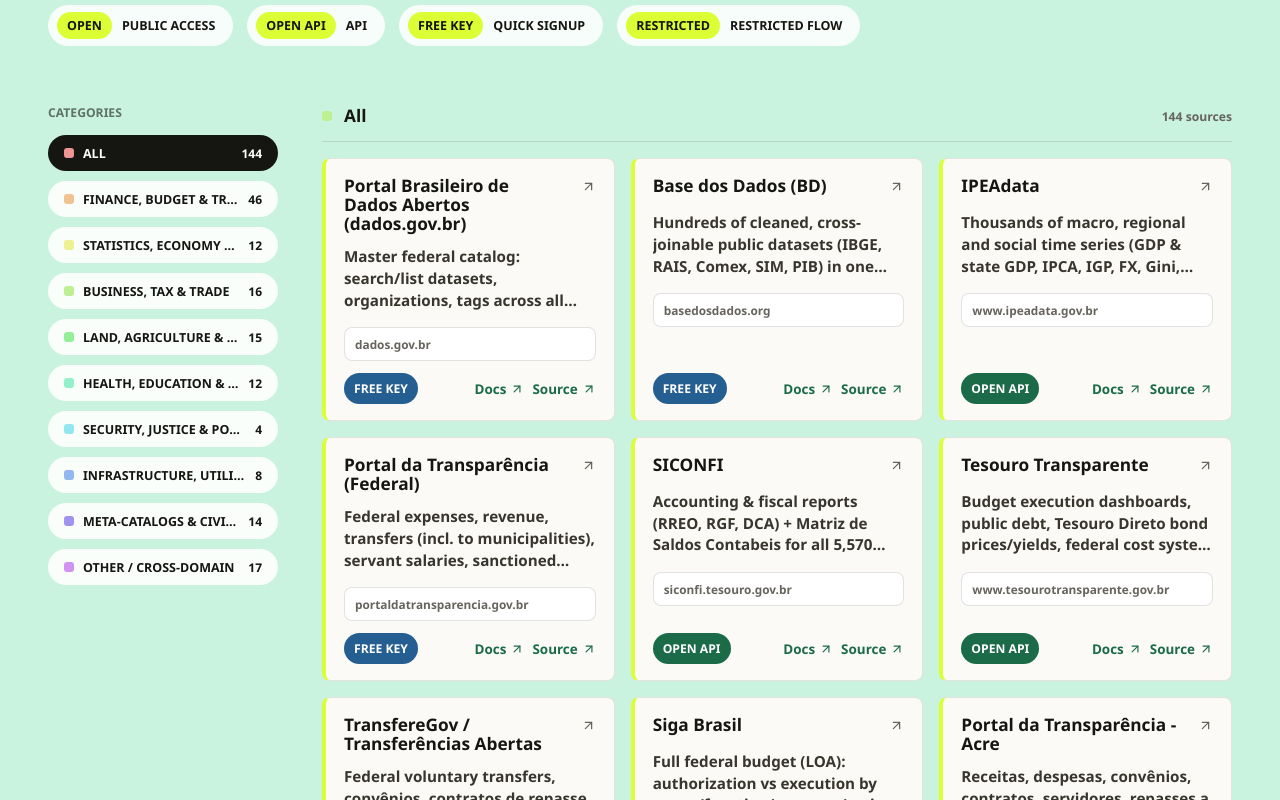
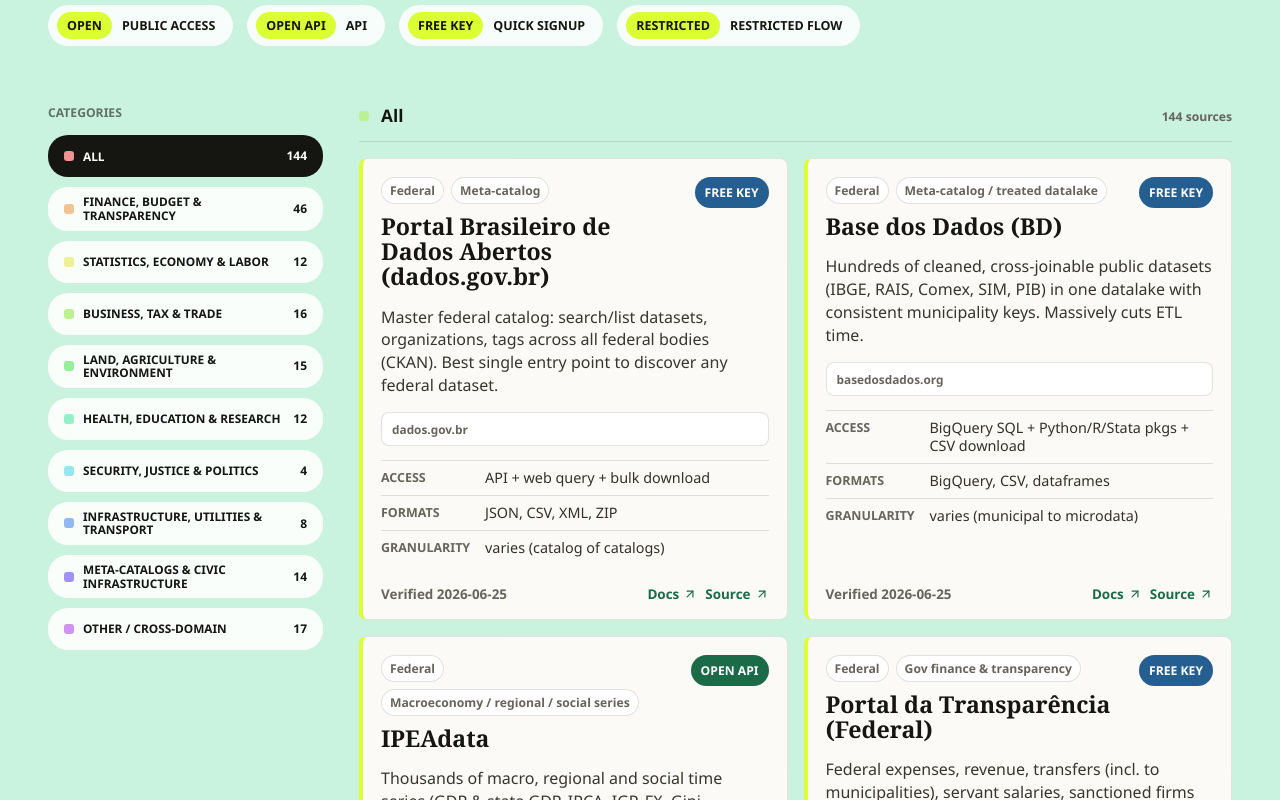
Before and after one commit to educrvz/brazil-open-data-index, a React (Vite) app: page / in a window 1280 px wide. Shown: the part 500-1300 px from the top of the page. Built offline with nearby package versions, Linux system fonts and the light colour scheme.

Commit message:
Restore detailed clickable source cards

```diff
--- a/src/main.jsx
+++ b/src/main.jsx
@@ -240,32 +240,72 @@
 }
 
 function SourceCard({ source, t }) {
+  const openSource = () => {
+    window.open(source.url, "_blank", "noopener,noreferrer");
+  };
+
+  const openSourceFromKeyboard = (event) => {
+    if (event.key === "Enter" || event.key === " ") {
+      event.preventDefault();
+      openSource();
+    }
+  };
+
+  const stopCardClick = (event) => {
+    event.stopPropagation();
+  };
+
   return (
-    <article className="source-card">
+    <article
+      className="source-card"
+      onClick={openSource}
+      onKeyDown={openSourceFromKeyboard}
+      role="link"
+      tabIndex={0}
+      aria-label={`${source.name} - ${t.card.source}`}
+    >
       <div className="source-card__top">
         <div>
+          <div className="source-card__meta">
+            <span>{source.level}</span>
+            {source.location && source.location !== "-" ? <span>{source.location}</span> : null}
+            <span>{source.domain}</span>
+          </div>
           <h2>{source.name}</h2>
         </div>
-        <a className="card-arrow" href={source.url} target="_blank" rel="noreferrer" aria-label={source.name}>
-          <ArrowUpRight size={15} />
-        </a>
+        <span className={`access access--${source.accessType.toLowerCase().replaceAll(" ", "-")}`}>
+          {t.accessTypes[source.accessType] ?? source.accessType}
+        </span>
       </div>
 
       <p>{source.description}</p>
 
       <div className="endpoint">{compactUrl(source.url)}</div>
 
+      <dl className="source-facts">
+        <div>
+          <dt>{t.card.access}</dt>
+          <dd>{source.accessMethod || t.card.notSpecified}</dd>
+        </div>
+        <div>
+          <dt>{t.card.formats}</dt>
+          <dd>{source.formats.slice(0, 4).join(", ") || t.card.notSpecified}</dd>
+        </div>
+        <div>
+          <dt>{t.card.granularity}</dt>
+          <dd>{source.granularity || t.card.varies}</dd>
+        </div>
+      </dl>
+
       <div className="source-card__footer">
-        <span className={`access access--${source.accessType.toLowerCase().replaceAll(" ", "-")}`}>
-          {t.accessTypes[source.accessType] ?? source.accessType}
-        </span>
+        <span>{t.card.verified} {source.lastVerified}</span>
         <div className="source-card__links">
           {source.docs ? (
-            <a href={source.docs} target="_blank" rel="noreferrer">
+            <a href={source.docs} target="_blank" rel="noreferrer" onClick={stopCardClick}>
               {t.card.docs} <ArrowUpRight size={14} />
             </a>
           ) : null}
-          <a href={source.url} target="_blank" rel="noreferrer">
+          <a href={source.url} target="_blank" rel="noreferrer" onClick={stopCardClick}>
             {t.card.source} <ArrowUpRight size={14} />
           </a>
         </div>
--- a/src/styles.css
+++ b/src/styles.css
@@ -199,8 +199,8 @@
 
 .catalog__inner {
   display: grid;
-  grid-template-columns: 230px minmax(0, 1fr);
-  gap: 44px;
+  grid-template-columns: 275px minmax(0, 1fr);
+  gap: 36px;
   align-items: start;
 }
 
@@ -232,24 +232,23 @@
   gap: 9px;
   align-items: center;
   width: 100%;
-  min-height: 36px;
+  min-height: 42px;
   min-width: 0;
   border: 0;
-  border-radius: 999px;
+  border-radius: 20px;
   background: rgba(255, 255, 255, 0.88);
-  padding: 0 16px;
+  padding: 8px 16px;
   color: var(--ink);
   cursor: pointer;
-  font-size: 0.78rem;
+  font-size: 0.74rem;
   font-weight: 900;
   text-align: left;
   text-transform: uppercase;
+  line-height: 1.15;
 }
 
 .category-list button span:nth-child(2) {
-  overflow: hidden;
-  text-overflow: ellipsis;
-  white-space: nowrap;
+  white-space: normal;
 }
 
 .category-list button strong {
@@ -299,7 +298,7 @@
 
 .source-grid {
   display: grid;
-  grid-template-columns: repeat(auto-fill, minmax(250px, 1fr));
+  grid-template-columns: repeat(auto-fill, minmax(330px, 1fr));
   gap: 16px;
 }
 
@@ -309,7 +308,7 @@
 
 .source-card {
   display: flex;
-  min-height: 204px;
+  min-height: 380px;
   flex-direction: column;
   border: 1px solid rgba(21, 21, 17, 0.1);
   border-left: 4px solid var(--acid);
@@ -317,6 +316,26 @@
   background: var(--panel);
   padding: 18px 18px 16px;
   box-shadow: none;
+  cursor: pointer;
+  outline: none;
+  transition:
+    border-color 160ms ease,
+    box-shadow 160ms ease,
+    transform 160ms ease;
+}
+
+.source-card:hover,
+.source-card:focus-visible {
+  border-color: rgba(21, 21, 17, 0.22);
+  box-shadow: 0 14px 28px rgba(21, 21, 17, 0.11);
+  transform: translateY(-2px);
+}
+
+.source-card:hover .source-card__links a,
+.source-card:focus-visible .source-card__links a {
+  text-decoration: underline;
+  text-decoration-thickness: 2px;
+  text-underline-offset: 3px;
 }
 
 .source-card__top {
@@ -344,26 +363,18 @@
 
 .source-card h2 {
   margin: 0;
-  font-family: "Avenir Next", "Segoe UI", sans-serif;
-  font-size: 1.08rem;
+  font-family: Georgia, "Times New Roman", serif;
+  font-size: 1.45rem;
   line-height: 1.08;
   letter-spacing: 0;
 }
 
 .source-card p {
-  display: -webkit-box;
-  overflow: hidden;
-  -webkit-box-orient: vertical;
-  -webkit-line-clamp: 3;
-  margin: 13px 0 16px;
+  margin: 16px 0 16px;
   color: #38352e;
-  font-size: 0.95rem;
-  font-weight: 750;
+  font-size: 1rem;
+  font-weight: 500;
   line-height: 1.42;
-}
-
-.card-arrow {
-  color: var(--muted);
 }
 
 .endpoint {
@@ -411,12 +422,12 @@
 .source-facts {
   display: grid;
   gap: 8px;
-  margin: auto 0 16px;
+  margin: 14px 0 16px;
 }
 
 .source-facts div {
   display: grid;
-  grid-template-columns: 86px minmax(0, 1fr);
+  grid-template-columns: 94px minmax(0, 1fr);
   gap: 10px;
   border-top: 1px solid var(--line);
   padding-top: 8px;
@@ -432,7 +443,8 @@
 dd {
   margin: 0;
   color: #343029;
-  font-size: 0.92rem;
+  font-size: 0.9rem;
+  line-height: 1.25;
 }
 
 .source-card__footer {
```
